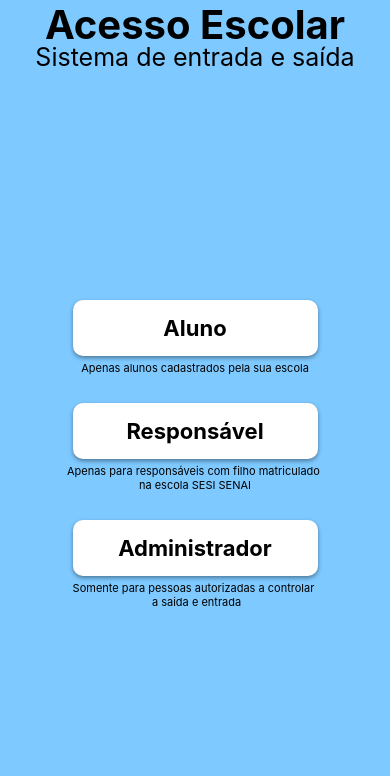
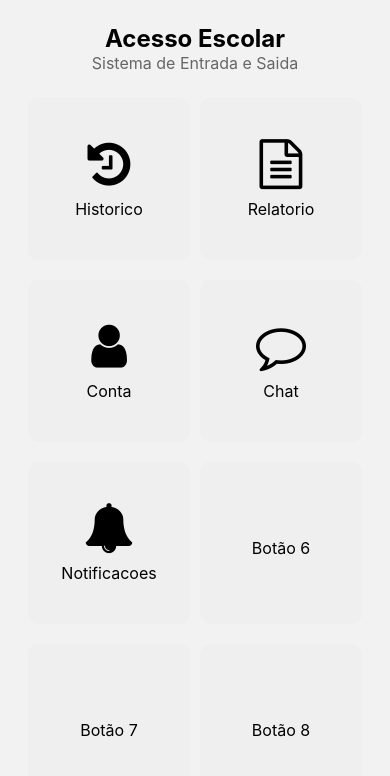
Before and after one commit to FranciscoBatalha/Test01, a React Native app: screen /HomeAluno in a window 390 px wide. Shown: the top 776 px of the page. Built offline with nearby package versions, Linux system fonts and the light colour scheme.

Commit message:
third commit

```diff
--- a/src/routes/stack.routes.tsx
+++ b/src/routes/stack.routes.tsx
@@ -5,6 +5,7 @@ import { ScreenLogin } from '../screens/TelaInicial';
 import { LoginAluno } from '../screens/LoginAluno'; // Certifique-se de usar o nome de arquivo correto e caminho
 import { LoginResponsavel } from '../screens/LoginResponsavel';
 import { LoginAdministrador } from '../screens/LoginAdministrador';
+import { HomeAluno } from '../screens/HomeAluno';
 
 
 const Stack = createNativeStackNavigator();
@@ -32,6 +33,11 @@ export function StackRoutes() {
                 component={LoginResponsavel}
                 options={{ headerShown: false }}
             />
+            <Stack.Screen
+                name="HomeAluno"
+                component={HomeAluno}
+                options={{ headerShown: false }}
+            />
         </Stack.Navigator>
     );
 }
--- /dev/null
+++ b/src/screens/HomeAluno.tsx
@@ -0,0 +1,82 @@
+import React from 'react';
+import { View, StyleSheet, TouchableOpacity, Text } from 'react-native';
+import Icon from 'react-native-vector-icons/FontAwesome';
+
+import { useNavigation } from '@react-navigation/native';
+
+export function HomeAluno() {
+  const navigation = useNavigation();
+
+  const CustomButton = ({ title, iconName, screenName }) => (
+    <TouchableOpacity style={styles.customButton} onPress={() => navigation.navigate(screenName)}>
+      <Icon name={iconName} size={50} color="black" />
+      <Text style={styles.buttonText}>{title}</Text>
+    </TouchableOpacity>
+  );
+
+  return (
+    <View style={styles.container}>
+      <View style={styles.topContent}>
+        <Text style={styles.title}>Acesso Escolar</Text>
+        <Text style={styles.subtitle}>Sistema de Entrada e Saida</Text>
+      </View>
+      <View style={styles.row}>
+        <CustomButton title="Historico" iconName="history" screenName="screenB" />
+        <CustomButton title="Relatorio" iconName="file-text-o" screenName="screenC" />
+      </View>
+      <View style={styles.row}>
+        <CustomButton title="Conta" iconName="user" screenName="screenD" />
+        <CustomButton title="Chat" iconName="comment-o" screenName="screenE" />
+      </View>
+      <View style={styles.row}>
+        <CustomButton title="Notificacoes" iconName="bell" screenName="screenF" />
+        <CustomButton title="Botão 6" onPress={() => {}} />
+      </View>
+      <View style={styles.row}>
+        <CustomButton title="Botão 7" onPress={() => {}} />
+        <CustomButton title="Botão 8" onPress={() => {}} />
+      </View>
+    </View>
+  );
+}
+
+const styles = StyleSheet.create({
+  container: {
+    flex: 1,
+    justifyContent: 'center',
+    alignItems: 'center',
+  },
+  topContent: {
+    alignItems: 'center',
+    marginBottom: 20,
+  },
+  title: {
+    fontSize: 24,
+    fontWeight: 'bold',
+  },
+  subtitle: {
+    fontSize: 16,
+    color: '#666',
+  },
+  row: {
+    flexDirection: 'row',
+    marginBottom: 10,
+  },
+  customButton: {
+    backgroundColor: '#EFEFEF',
+    paddingVertical: 15,
+    paddingHorizontal: 30,
+    borderRadius: 10,
+    margin: 5,
+    width: 162,
+    height: 162,
+    justifyContent: 'center',
+    alignItems: 'center',
+  },
+  buttonText: {
+    color: 'black',
+    fontSize: 16,
+    textAlign: 'center',
+    marginTop: 10,
+  },
+});
--- a/src/screens/LoginAdministrador.tsx
+++ b/src/screens/LoginAdministrador.tsx
@@ -199,5 +199,3 @@ const styles = StyleSheet.create({
     padding: 10,
   },
 });
-
-export default App;
--- a/src/screens/LoginAluno.tsx
+++ b/src/screens/LoginAluno.tsx
@@ -1,7 +1,9 @@
+import { useNavigation } from '@react-navigation/native';
 import React from 'react';
 import { View, StyleSheet, TextInput, Text, TouchableOpacity } from 'react-native';
 
 export function LoginAluno() {
+  const navigation = useNavigation();
   return (
     <View style={styles.container}>
       <View style={styles.containerTop}>
@@ -49,7 +51,7 @@ export function LoginAluno() {
         <View style={[styles.layer, styles.whiteLayer]} />
         <View style={[styles.layer, styles.whiteLayer]} />
         <View style={styles.containerLow}>
-          <TouchableOpacity style={styles.button}>
+          <TouchableOpacity onPress={() => navigation.navigate('HomeAluno')} style={styles.button}>
             <Text style={styles.buttonText}>Entrar</Text>
           </TouchableOpacity>
           <Text style={styles.descriptionLow}>Boas vindas !</Text>
```
Also changed, not shown: package.json (+4 -3 lines), 1 other file (tests, documents, lock files or other folders).
